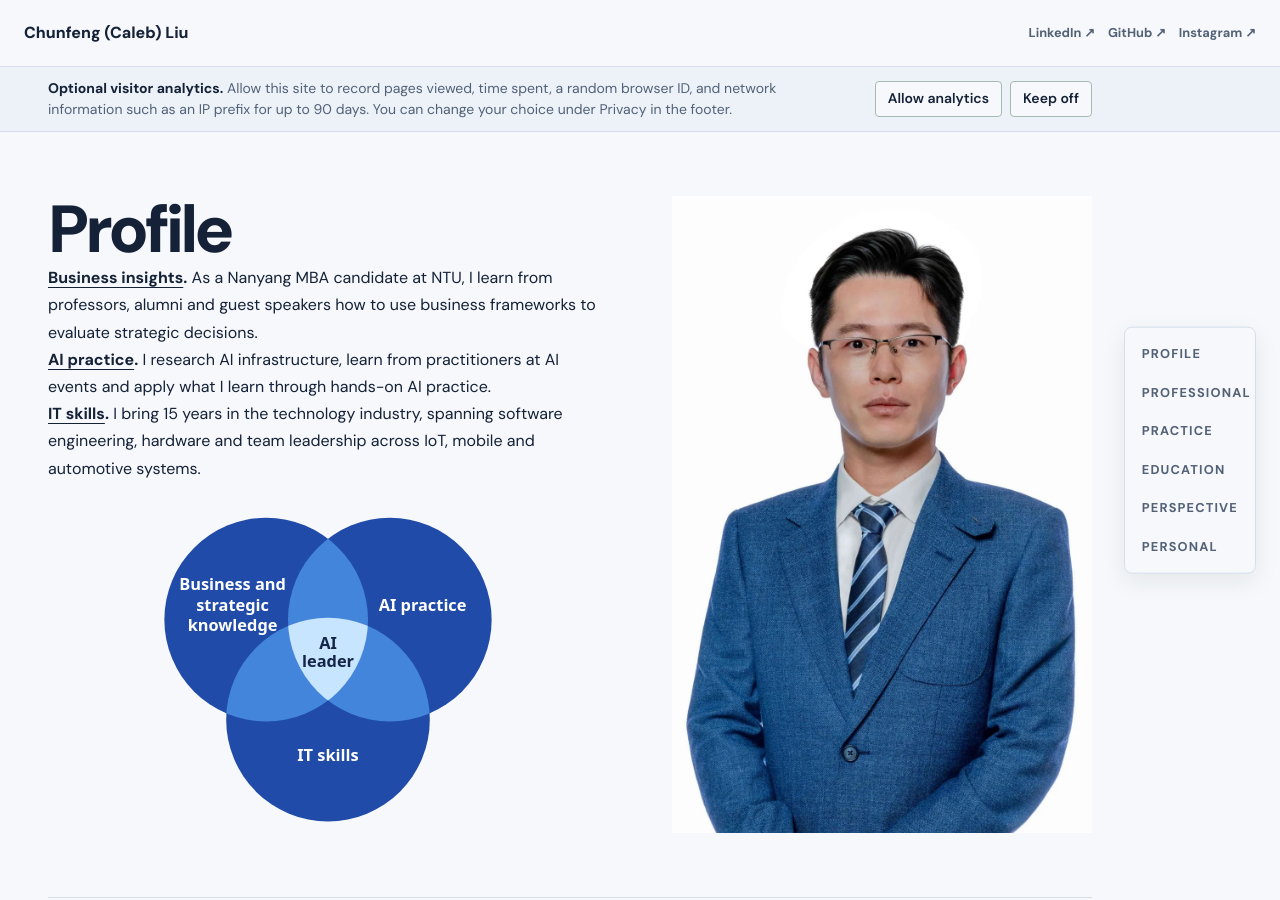
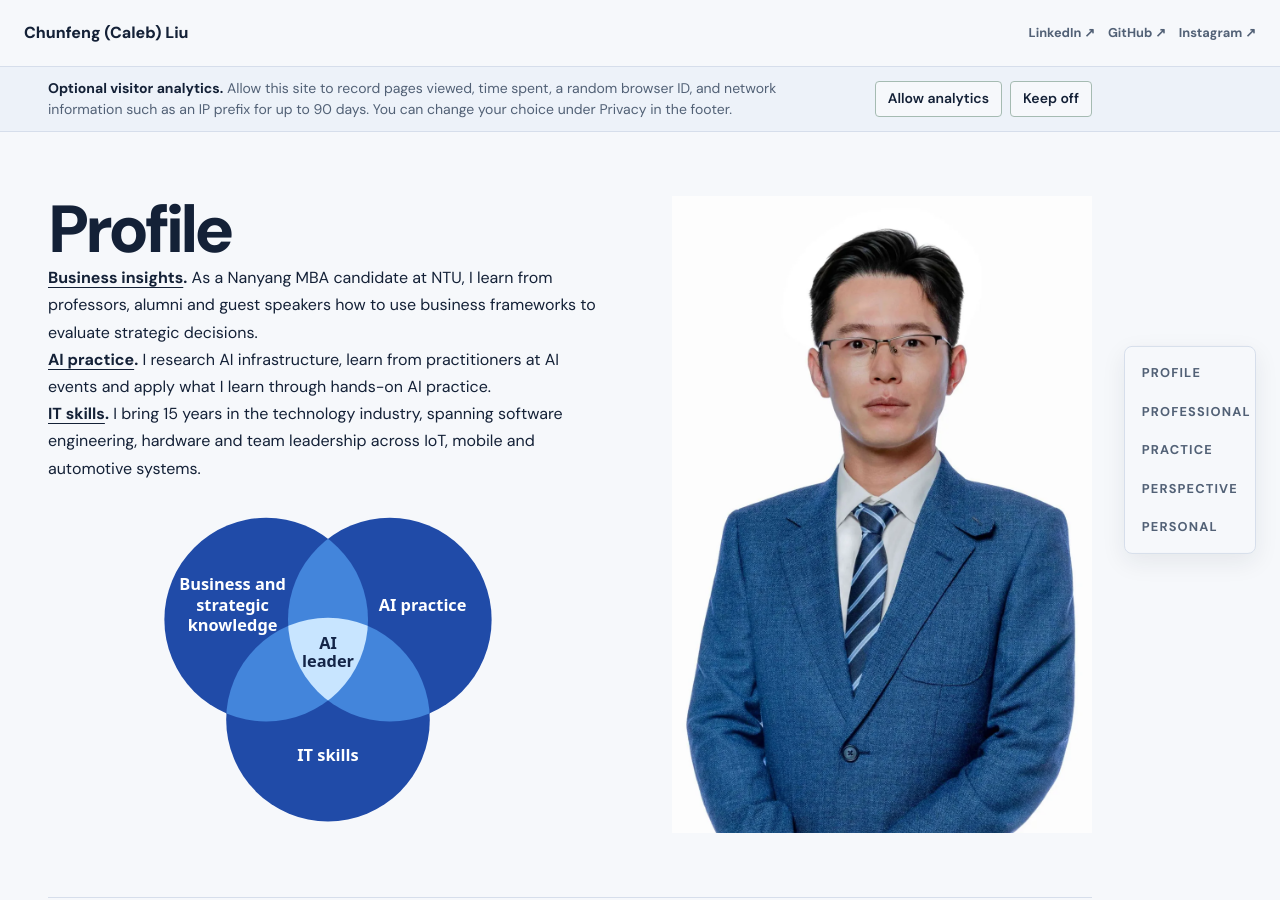
Before and after one commit to sprindy/chunfeng_liu.github.io, a Jekyll site: the page built from index.html, in a window 1280 px wide and 900 px high. Built offline with Jekyll 4.4.1, drawn with Linux system fonts in a browser that asks for light colours; some web fonts are replaced.

Commit message:
Remove Education from the navigation menu

```diff
--- a/_layouts/default.html
+++ b/_layouts/default.html
@@ -20,7 +20,6 @@
       <a href="{{ '/' | relative_url }}#about">Profile</a>
       <a href="{{ '/' | relative_url }}#work">Professional</a>
       <a href="{{ '/' | relative_url }}#practice">Practice</a>
-      <a href="{{ '/' | relative_url }}#education">Education</a>
       <a href="{{ '/' | relative_url }}#blog">Perspective</a>
       <a href="{{ '/' | relative_url }}#hobbies">Personal</a>
     </nav>
```
